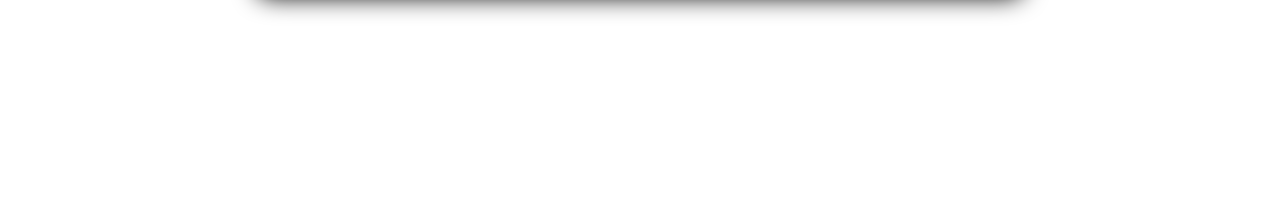
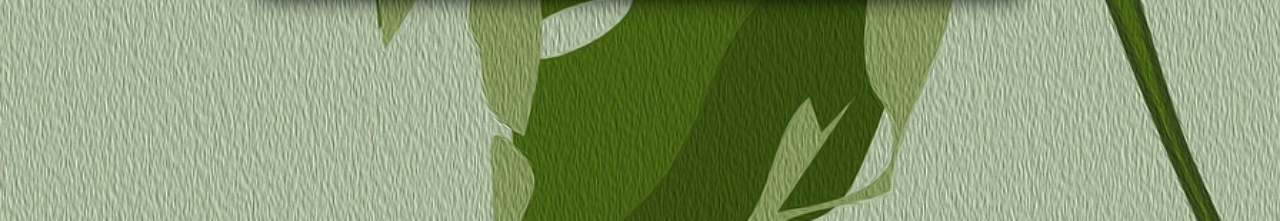
Before and after one commit to Ferdy77/Quote-Generator, a plain HTML site: page index.html in a window 1280 px wide. Shown: the part 579-800 px from the top of the page. Drawn offline with Linux system fonts and the light colour scheme.

Commit message:
background image

```diff
--- a/style.css
+++ b/style.css
@@ -9,7 +9,7 @@ body {
   height: 100vh;
   justify-content: center;
   align-items: center;
-
+  background: url(/monstera-8957004_1280.jpg) no-repeat center center/cover;
 }
 
 .container {
```
Also changed, not shown: monstera-8957004_1280.jpg (added).
